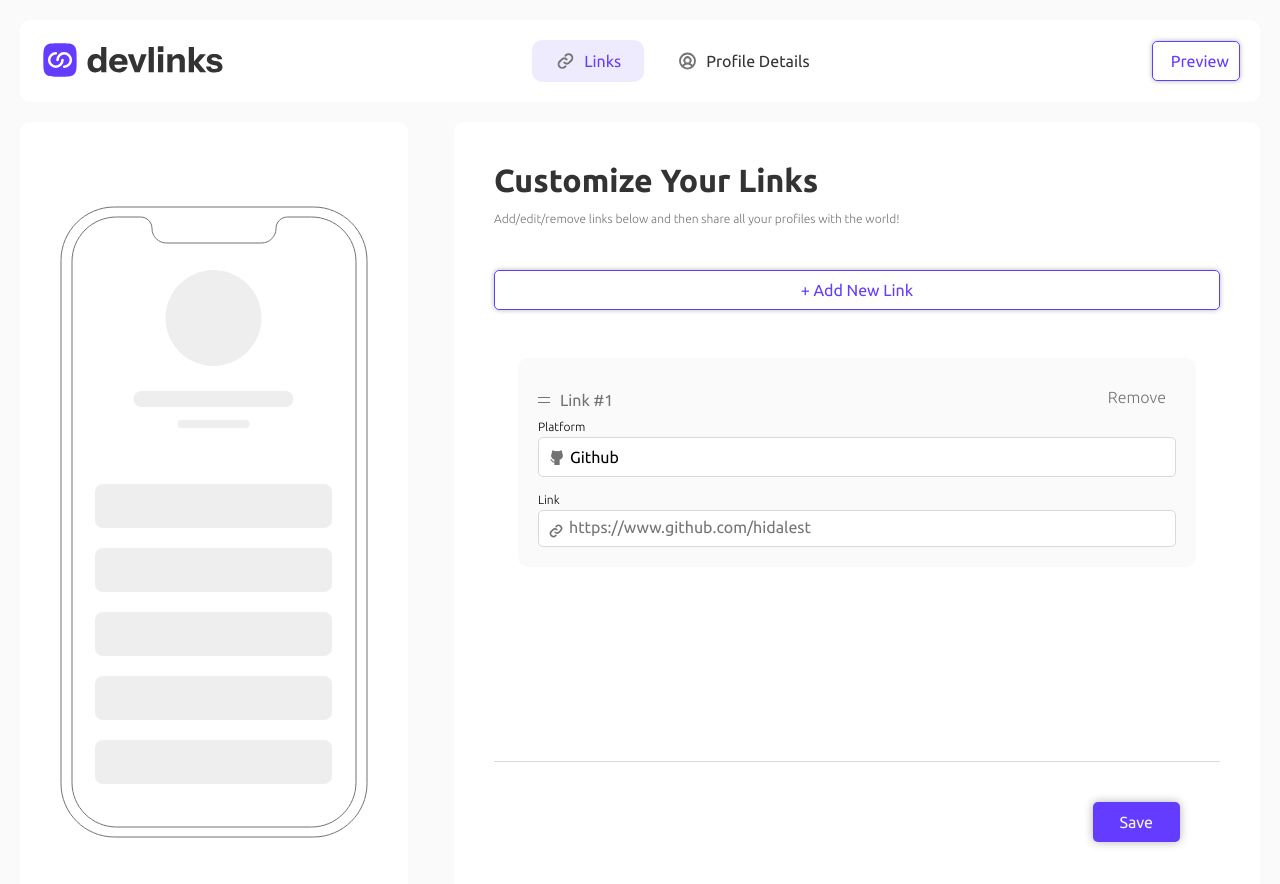
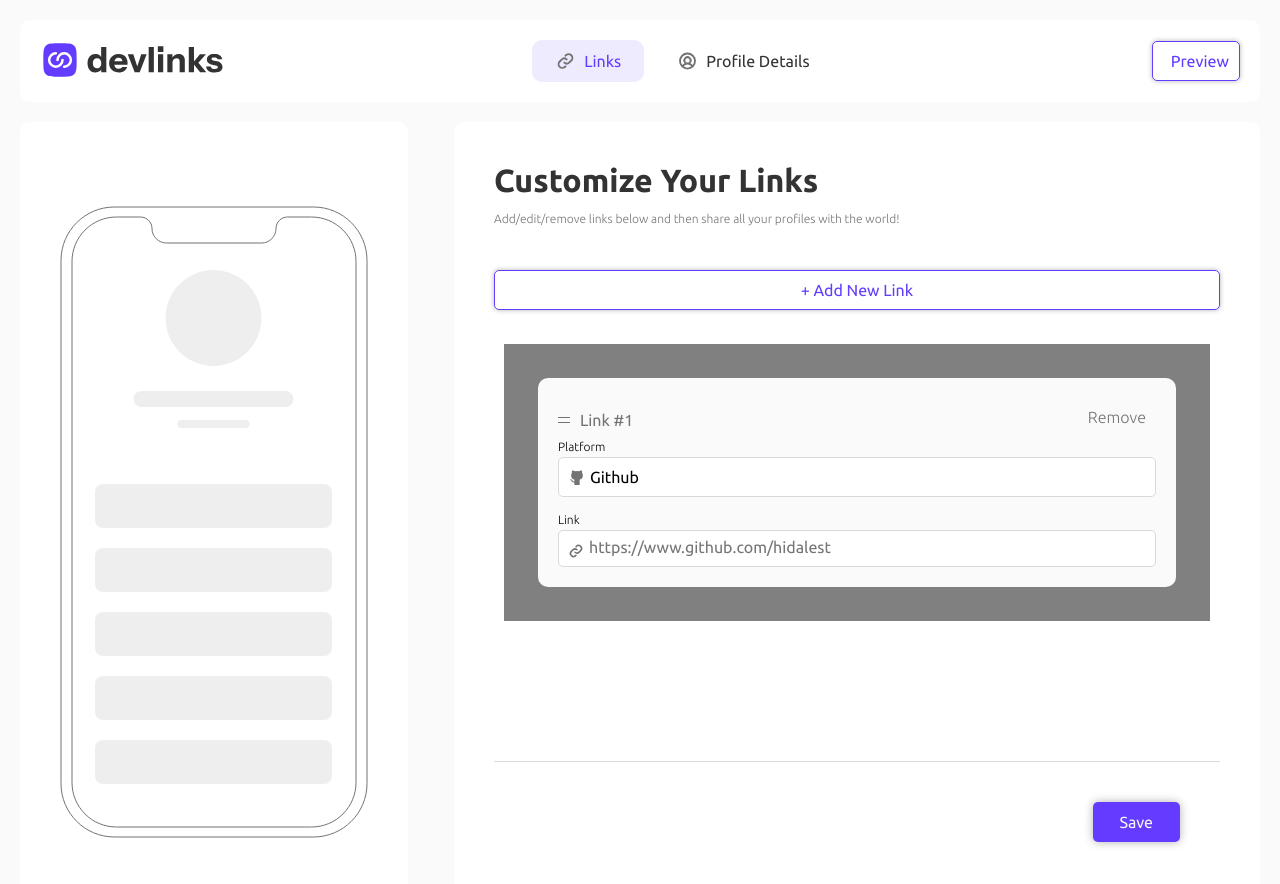
Before and after one commit to hidalest/link-sharing-app, a React (Vite) app: page /home in a window 1280 px wide. Both pictures are taken after a click on the button "+ Add New Link". Shown: the top 884 px of the page. Built offline with nearby package versions, Linux system fonts and the light colour scheme.

Commit message:
feat: finished converting the LinkId to string

```diff
--- a/src/components/UI/Dropdown/Dropdown.tsx
+++ b/src/components/UI/Dropdown/Dropdown.tsx
@@ -6,7 +6,7 @@ import Card from '../Card/Card';
 
 interface DropdownProps {
   platforms: LinkType[];
-  platformId: number;
+  platformId: string;
   name: string;
   icon: string;
   onUpdateCurrentPlatformHandler: (name: string) => void;
@@ -24,7 +24,7 @@ interface DropdownContainerProps {
 
 interface DropdownContainerItems {
   platforms: LinkType[];
-  platformId: number;
+  platformId: string;
   onUpdateCurrentPlatformHandler: (name: string) => void;
 }
 
--- a/src/interfaces.ts
+++ b/src/interfaces.ts
@@ -68,7 +68,7 @@ export interface NavBarProps {
 export type UserLink = {
   name: string;
   userLink: string;
-  linkId: number;
+  linkId: string;
 };
 
 // Link form interface
@@ -82,7 +82,7 @@ export interface LinkFormProps {
     sources: LinkType[];
     dragAndDropIcon: string;
   };
-  linkId: number;
+  linkId: string;
   linkName: string;
   linkUserLink: string;
   linkPlaceholder: string;
--- a/src/layout/HomeLinks/HomeLinks.tsx
+++ b/src/layout/HomeLinks/HomeLinks.tsx
@@ -6,14 +6,22 @@ import WelcomeMessage from './WelcomeMessage/WelcomeMessage';
 import LinkForm from './LinkForm/LinkForm';
 import { useAppDispatch, useAppSelector } from '../../hooks/hooks';
 import { linkActions } from '../../store/store';
-
-import styles from './HomeLinks.module.scss';
 import {
   DragDropContext,
   Draggable,
   DropResult,
   Droppable,
 } from 'react-beautiful-dnd';
+
+import styles from './HomeLinks.module.scss';
+
+const getItemStyle = (isDragging: boolean, draggableStyles: any) => ({
+  padding: 10,
+  margin: '10px',
+  background: isDragging ? 'red' : 'grey',
+  color: isDragging ? 'white' : 'black',
+  ...draggableStyles,
+});
 
 function HomeLinks(props: HomeLinksProps) {
   const {
@@ -47,11 +55,11 @@ function HomeLinks(props: HomeLinksProps) {
 
     if (!destination) return;
     const userLinksCopy = [...userLinks];
-    dispatch(linkActions.updateWholeLinksOrder(userLinksCopy));
     const [newOrder] = userLinksCopy.splice(source.index, 1);
     userLinksCopy.splice(destination.index, 0, newOrder);
+    dispatch(linkActions.updateWholeLinksOrder(userLinksCopy));
 
-    console.log(userLinksCopy);
+    console.log('usersLinksCopy', userLinksCopy);
   };
 
   return (
@@ -93,13 +101,25 @@ function HomeLinks(props: HomeLinksProps) {
                     {...provided.droppableProps}
                     ref={provided.innerRef}
                   >
-                    {userLinks.map((link, index) => (
+                    {userLinks.map((link, index) => {
+                      console.log('Link.LinkId', link.linkId);
+                      return (
                         <Draggable
                           draggableId={link.linkId}
                           key={link.linkId}
                           index={index}
                         >
-                        {(provided) => (
+                          {(provided, snapshot) => {
+                            return (
+                              <div
+                                {...provided.draggableProps}
+                                {...provided.dragHandleProps}
+                                ref={provided.innerRef}
+                                style={getItemStyle(
+                                  snapshot.isDragging,
+                                  provided.dragHandleProps.style
+                                )}
+                              >
                                 <LinkForm
                                   linkFormProps={linkFormProps}
                                   linkId={link.linkId}
@@ -107,16 +127,15 @@ function HomeLinks(props: HomeLinksProps) {
                                   linkUserLink={link.userLink}
                                   linkPlaceholder={link.placeholderLink}
                                   linkIcon={link.icon}
-                            key={link.linkId}
                                   enumeration={index + 1}
                                   defaultLink={defaultLink}
-                            ref={provided.innerRef}
-                            {...provided.draggableProps}
-                            {...provided.dragHandleProps}
                                 />
-                        )}
+                              </div>
+                            );
+                          }}
                         </Draggable>
-                    ))}
+                      );
+                    })}
                   </div>
                 )}
               </Droppable>
--- a/src/layout/HomeLinks/LinkForm/LinkForm.tsx
+++ b/src/layout/HomeLinks/LinkForm/LinkForm.tsx
@@ -44,7 +44,7 @@ const LinkForm = forwardRef(
       dispatch(linkActions.updateTheLinkPlatform(payload));
     };
 
-    const onRemoveLinkHandler = (linkId: number) => {
+    const onRemoveLinkHandler = (linkId: string) => {
       dispatch(linkActions.removeLink(linkId));
     };
 
--- a/src/store/store.ts
+++ b/src/store/store.ts
@@ -3,7 +3,7 @@ import { createSlice, configureStore, PayloadAction } from '@reduxjs/toolkit';
 type UserLink = {
   name: string;
   userLink: string;
-  linkId: number;
+  linkId: string;
   placeholderLink: string;
   icon: string;
 };
@@ -13,12 +13,12 @@ type AppState = {
 };
 
 type PayloadReplaceLink = {
-  linkId: number;
+  linkId: string;
   findPlatform: UserLink;
 };
 
 type updateUserLinkProps = {
-  linkId: number;
+  linkId: string;
   inputValue: string;
 };
 const initialState: AppState = {
@@ -33,13 +33,13 @@ const mainStore = createSlice({
       state.links.push({
         name: 'Github',
         userLink: '',
-        linkId: Math.random(),
+        linkId: Math.random().toString(),
         placeholderLink: 'https://www.github.com/hidalest',
         icon: '/src/assets/images/icon-github.svg',
       });
     },
 
-    removeLink(state, action: PayloadAction<number>) {
+    removeLink(state, action: PayloadAction<string>) {
       state.links = state.links.filter(
         (link) => link.linkId !== action.payload
       );
```
Lines whose indentation alone changed are shown as unchanged.
